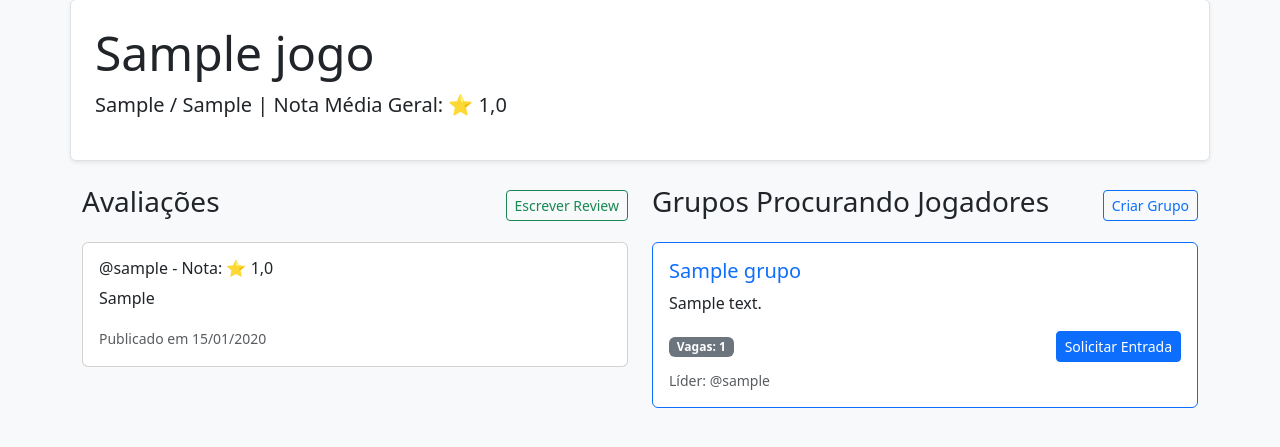
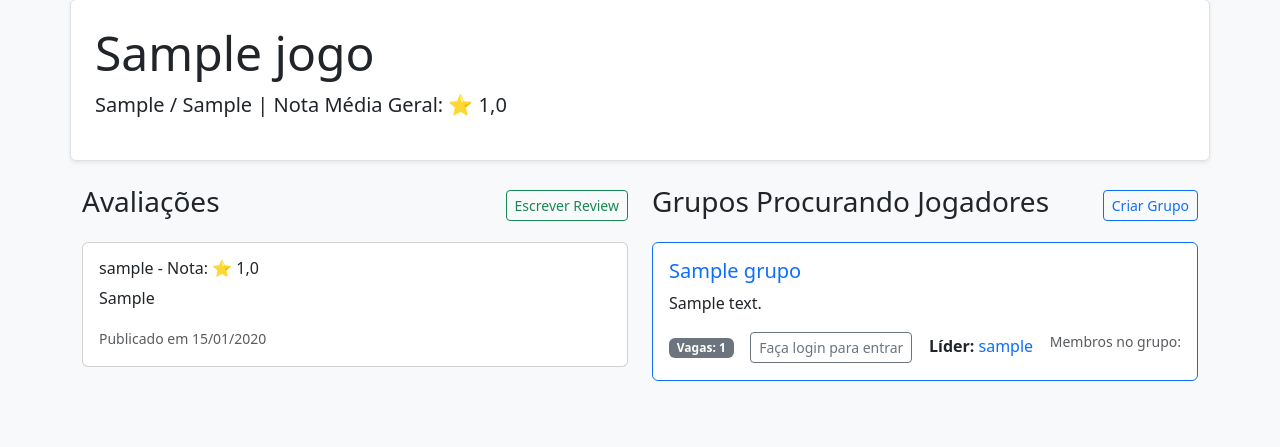
Before and after one commit to David-DEV2005/Gameboxd-Projeto-de-Desenvolvimento-Web-2, a Django app: page /jogo/1/ in a window 1280 px wide. Shown: the part 81-528 px from the top of the page. Run offline with Django 5.2, Linux system fonts and the light colour scheme; tables that the repository leaves empty hold one stand-in row (values such as "Sample post").

Commit message:
Conexão da página Notify a página principal.
Ligação das partes da página principal e página de notificação e lógicas de notificações dos grupos.

```diff
--- a/lobby/templates/lobby/base.html
+++ b/lobby/templates/lobby/base.html
@@ -6,9 +6,9 @@
     <meta name="viewport" content="width=device-width, initial-scale=1.0">
     <title>Lobby de Jogos</title>
     <link href="https://cdn.jsdelivr.net/npm/bootstrap@5.3.0/dist/css/bootstrap.min.css" rel="stylesheet">
+
 </head>
 <body class="bg-light">
-
     <nav class="navbar navbar-expand-lg navbar-dark bg-dark mb-4">
         <div class="container">
             <a class="navbar-brand" href="#">🕹️ Lobby de Jogos</a>
@@ -21,6 +21,9 @@
                     </li>
 
                     {% if user.is_authenticated %}
+                        <li class="nav-item me-3 mt-1">
+                            <a class="nav-link text-warning fw-bold" href="{% url 'painel_notificacoes' %}">🔔 Notificações</a>
+                        </li>
                         <li class="nav-item">
                             <span class="nav-link text-primary fw-bold">Olá, @{{ user.username }}</span>
                         </li>
@@ -43,6 +46,7 @@
             </div>
         </div>
     </nav>
+
     <div class="container">
         {% block content %}
         {% endblock %}
--- a/lobby/templates/lobby/game_wall.html
+++ b/lobby/templates/lobby/game_wall.html
@@ -18,7 +18,7 @@
         {% for avaliacao in avaliacoes %}
         <div class="card mb-2">
             <div class="card-body">
-                <h6 class="card-title">@{{ avaliacao.usuario.username }} - Nota: ⭐ {{ avaliacao.nota }}</h6>
+                <h6 class="card-title">{{ avaliacao.usuario.username }} - Nota: ⭐ {{ avaliacao.nota }}</h6>
                 <p class="card-text">{{ avaliacao.comentario }}</p>
                 <small class="text-muted">Publicado em {{ avaliacao.data_publicacao|date:"d/m/Y" }}</small>
             </div>
@@ -35,18 +35,40 @@
             <h3>Grupos Procurando Jogadores</h3>
             <a href="{% url 'group' jogo.id %}" class="btn btn-outline-primary btn-sm">Criar Grupo</a>
         </div>
-
         {% for grupo in grupos %}
         <div class="card mb-2 border-primary">
             <div class="card-body">
                 <h5 class="card-title text-primary">{{ grupo.nome }}</h5>
                 <p class="card-text">{{ grupo.descricao }}</p>
-                <div class="d-flex justify-content-between align-items-center">
+                <div class="d-flex justify-content-between align-items-center mt-3">
                     <span class="badge bg-secondary">Vagas: {{ grupo.vagas_disponiveis }}</span>
-                    <button class="btn btn-primary btn-sm">Solicitar Entrada</button>
+
+                    {% if not user.is_authenticated %}
+                        <a href="{% url 'login' %}" class="btn btn-outline-secondary btn-sm">Faça login para entrar</a>
+
+                    {% elif user == grupo.lider %}
+                        <span class="badge bg-warning text-dark px-3 py-2">👑 Seu Grupo</span>
+
+                    {% else %}
+                        <form method="POST" action="{% url 'solicitar_entrada' grupo.id %}">
+                            {% csrf_token %}
+                            <button type="submit" class="btn btn-primary btn-sm">Solicitar Entrada</button>
+                        </form>
+                    {% endif %}
+                <p class="card-text mb-1">
+                    <strong>Líder:</strong> <span class="text-primary">{{ grupo.lider.username }}</span>
+                </p>
+
+                <div class="mb-2">
+                    <small class="text-muted d-block mb-1">Membros no grupo:</small>
+                    {% for solicitacao in grupo.solicitacaogrupo_set.all %}
+                        {% if solicitacao.status == 'Aprovada' %}
+                            <span class="badge rounded-pill bg-light text-dark border" title="Membro Aprovado">
+                                {{ solicitacao.usuario.username }}
+                            </span>
+                        {% endif %}
+                    {% endfor %}
                 </div>
-                <small class="text-muted mt-2 d-block">Líder: @{{ grupo.lider.username }}</small>
-            </div>
         </div>
         {% empty %}
         <div class="alert alert-light border text-center text-muted">
```
